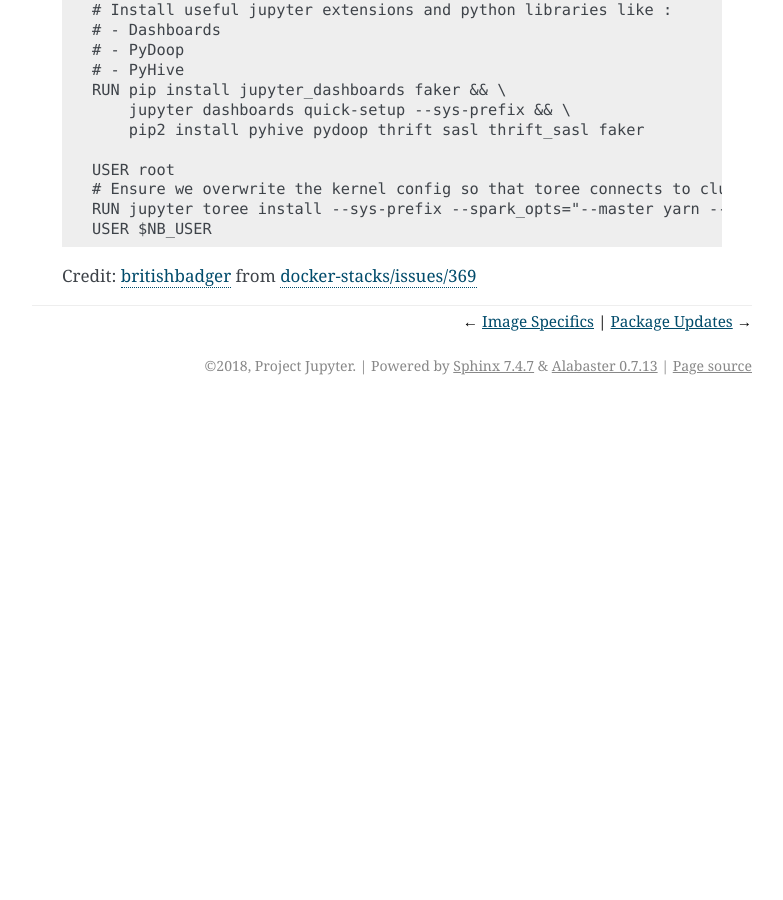
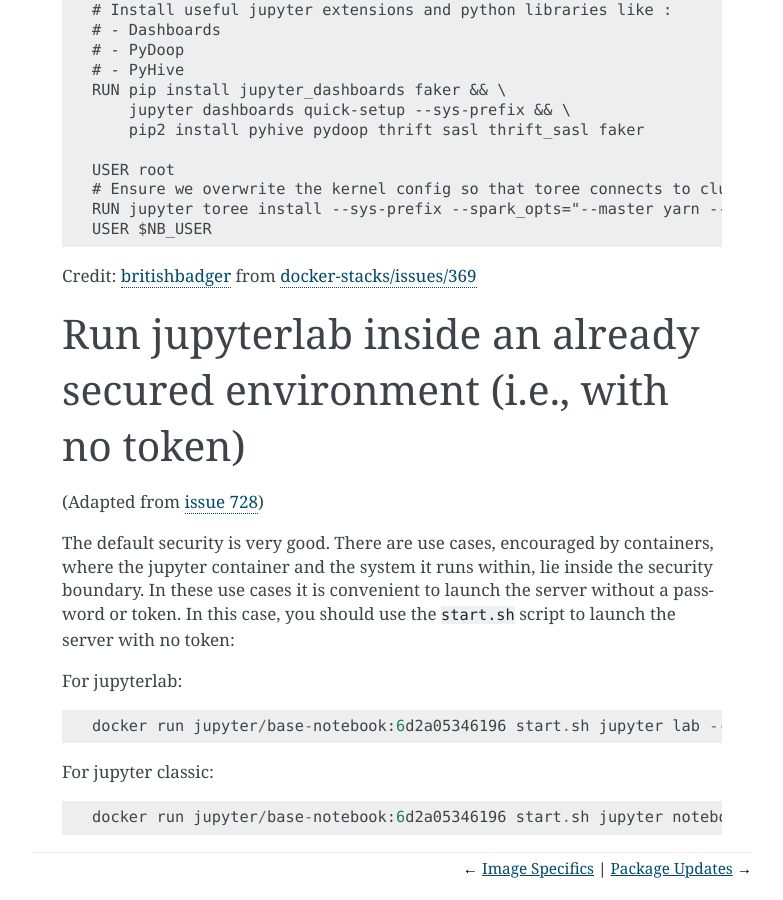
Before and after one commit to jupyter/docker-stacks, a Sphinx documentation site: the page built from docs/using/recipes.md, in a window 1280 px wide and 900 px high, scrolled down 6200 px. Shown: the whole window, without its empty margins (358-1141 px from the left). Built offline with Sphinx 7.4.7, drawn with Linux system fonts in a browser that asks for light colours; before the commit the page ends 6605 px from its top, so only the background shows below that; some of the changed text lies outside the part shown.

Commit message:
Add note for launching notebook with no token
Closes #728

````diff
--- a/docs/using/recipes.md
+++ b/docs/using/recipes.md
@@ -267,3 +267,24 @@
 ```
 
 Credit: [britishbadger](https://github.com/britishbadger) from [docker-stacks/issues/369](https://github.com/jupyter/docker-stacks/issues/369)
+
+# Run jupyterlab inside an already secured environment (i.e., with no token)
+
+(Adapted from [issue 728](https://github.com/jupyter/docker-stacks/issues/728))
+
+The default security is very good. There are use cases, encouraged by
+containers, where the jupyter container and the system it runs within, lie
+inside the security boundary. In these use cases it is convenient to launch the
+server without a password or token. In this case, you should use the `start.sh`
+script to launch the server with no token:
+
+For jupyterlab:
+
+```
+docker run jupyter/base-notebook:6d2a05346196 start.sh jupyter lab --LabApp.token=''
+```
+
+For jupyter classic:
+```
+docker run jupyter/base-notebook:6d2a05346196 start.sh jupyter notebook --NotebookApp.token=''
+```
````
